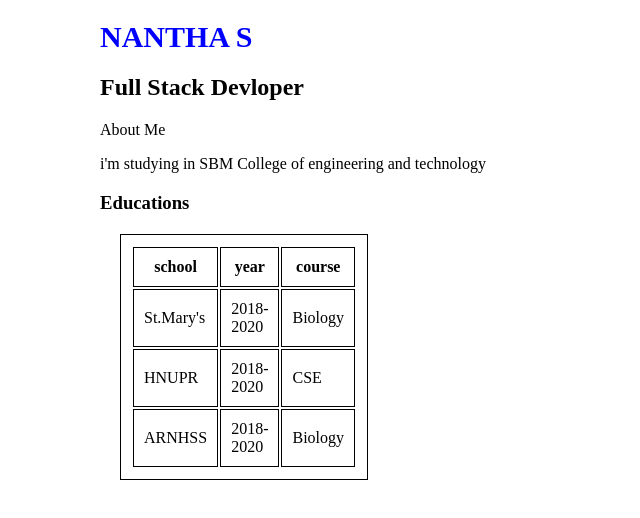
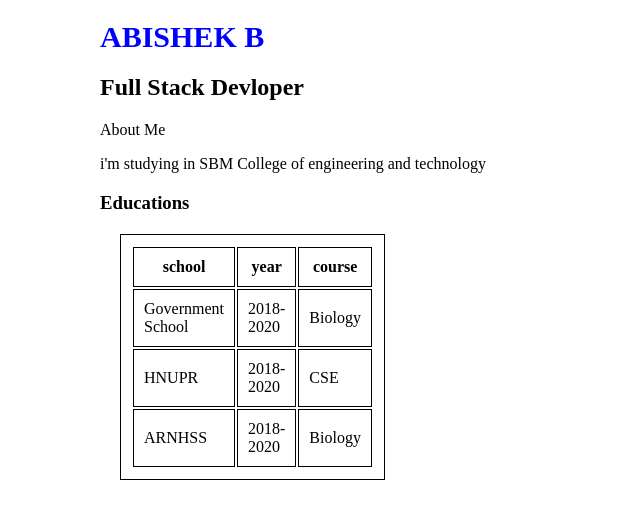
Before and after one commit to AbishekB123/full-stack, a plain HTML site: page ABISHEK/TASK 1/index.html in a window 1280 px wide. Shown: the whole page, without its empty margins (0-640 px from the left). Drawn offline with Linux system fonts and the light colour scheme.

Commit message:
Update index.html

```diff
--- a/ABISHEK/TASK 1/index.html
+++ b/ABISHEK/TASK 1/index.html
@@ -7,7 +7,7 @@
     <link rel="stylesheet" href="./style.css">
 </head>
 <body>
-<h1>NANTHA S</h1>
+<h1>ABISHEK B</h1>
 <h2>Full Stack Devloper</h2>
 <span>About Me</span>
 <p id="aboutme-des">
@@ -21,7 +21,7 @@
         <th>course</th>
     </tr>
     <tr>
-        <td>St.Mary's </td>
+        <td>Government School</td>
         <td>2018-2020 </td>
         <td>Biology   </td>
     </tr>
```
